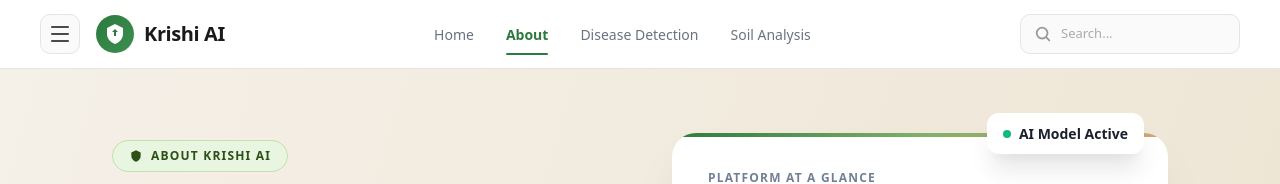
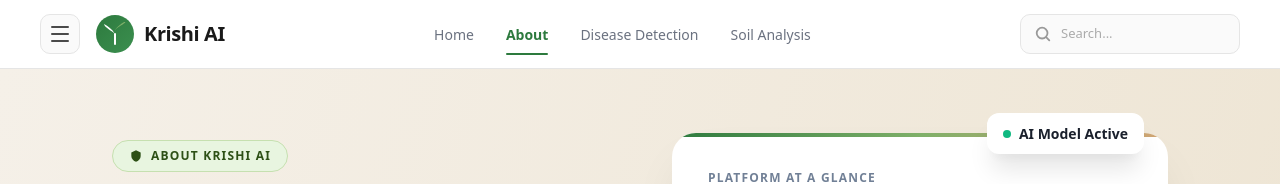
Before and after one commit to sarthak-dhungel/Final_Year_Project_2432719, a Next.js app in the folder frontend/: page /about in a window 1280 px wide. Shown: the top 184 px of the page. Built offline with nearby package versions, Linux system fonts and the light colour scheme; no server answers.

Commit message:
Replacing the Logo on the Nav Bar

```diff
--- a/frontend/src/components/Header/Header.js
+++ b/frontend/src/components/Header/Header.js
@@ -75,8 +75,9 @@ export default function Header() {
             <Link href="/dashboard" className={styles.logo}>
               <div className={styles.logoIcon}>
                 <svg width="24" height="24" viewBox="0 0 24 24" fill="none">
-                  <path d="M12 2L4 6V12C4 16.5 7.5 20.5 12 22C16.5 20.5 20 16.5 20 12V6L12 2Z" fill="white"/>
-                  <path d="M12 7L9 10H11V14H13V10H15L12 7Z" fill="#2D7A3E"/>
+                  <line x1="12" y1="22" x2="12" y2="12" stroke="white" strokeWidth="2" strokeLinecap="round"/>
+                  <path d="M12 12 C8 8 2 6 1 2 C5 4 9 7 12 12Z" fill="white"/>
+                  <path d="M12 8 C16 4 22 2 23 -1 C19 1 15 4 12 8Z" fill="#7fb069"/>
                 </svg>
               </div>
               <span className={styles.logoText}>Krishi AI</span>
@@ -116,13 +117,11 @@ export default function Header() {
         </div>
       </header>
 
-      {/* Overlay */}
       <div
         className={`${styles.overlay} ${sidebarOpen ? styles.overlayVisible : ''}`}
         onClick={closeSidebar}
       />
 
-      {/* Sidebar */}
       <aside
         ref={sidebarRef}
         className={`${styles.sidebar} ${sidebarOpen ? styles.sidebarOpen : ''}`}
@@ -131,8 +130,9 @@ export default function Header() {
           <div className={styles.sidebarLogoRow}>
             <div className={styles.logoIcon}>
               <svg width="22" height="22" viewBox="0 0 24 24" fill="none">
-                <path d="M12 2L4 6V12C4 16.5 7.5 20.5 12 22C16.5 20.5 20 16.5 20 12V6L12 2Z" fill="white"/>
-                <path d="M12 7L9 10H11V14H13V10H15L12 7Z" fill="#2D7A3E"/>
+                <line x1="12" y1="22" x2="12" y2="12" stroke="white" strokeWidth="2" strokeLinecap="round"/>
+                <path d="M12 12 C8 8 2 6 1 2 C5 4 9 7 12 12Z" fill="white"/>
+                <path d="M12 8 C16 4 22 2 23 -1 C19 1 15 4 12 8Z" fill="#7fb069"/>
               </svg>
             </div>
             <span className={styles.sidebarLogoText}>Krishi AI</span>
```
